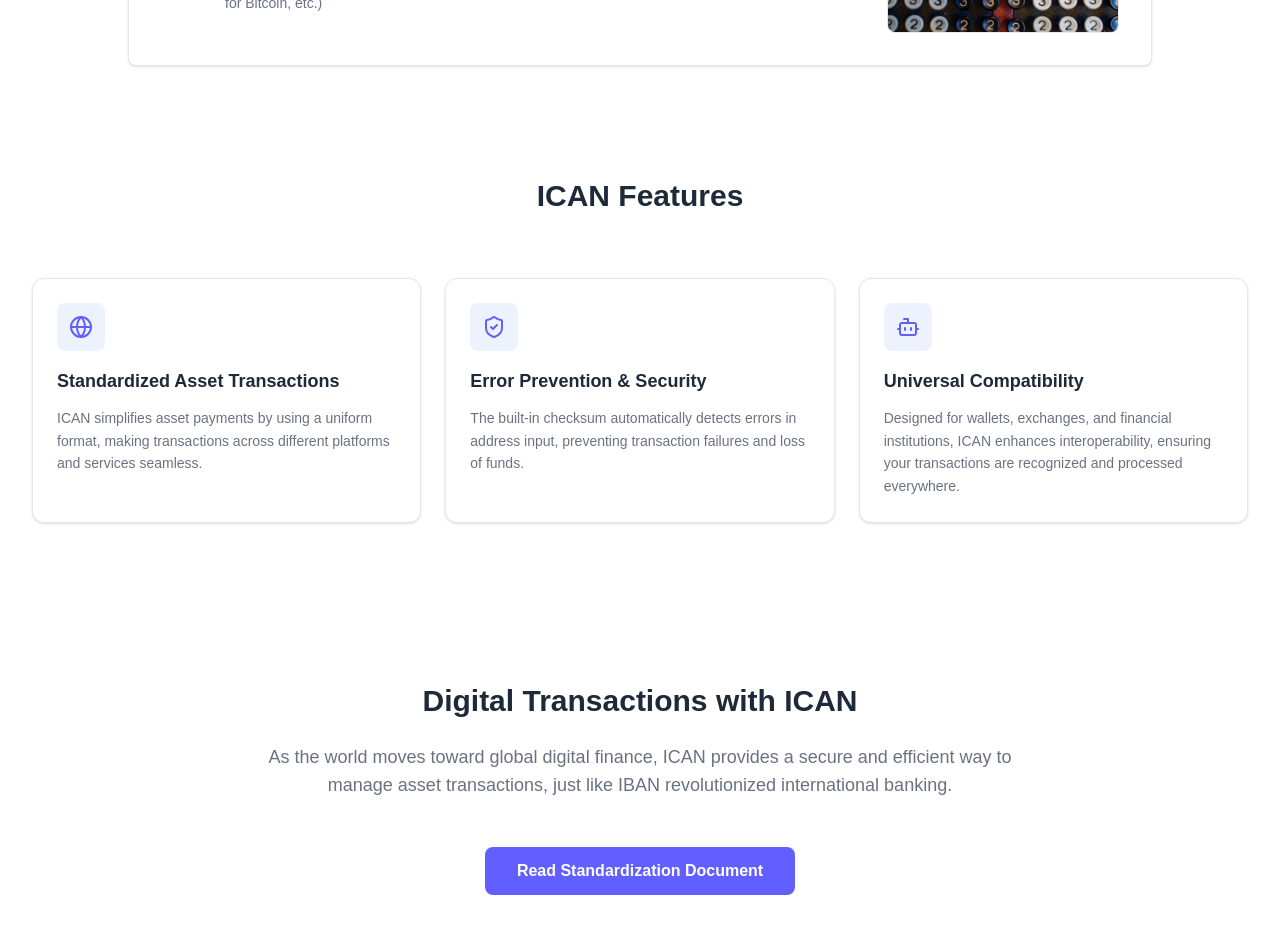
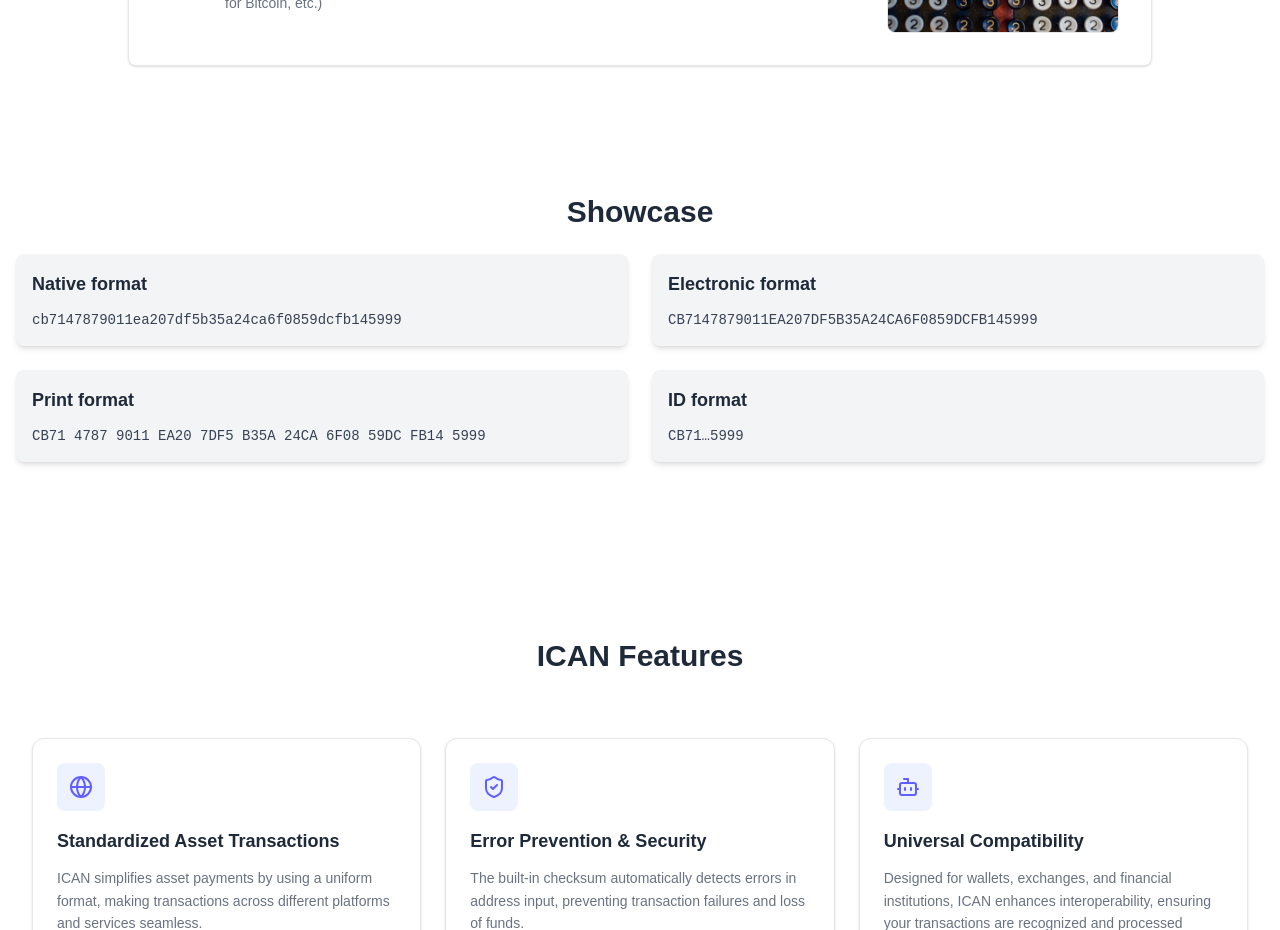
Before and after one commit to core-laboratories/paytoonl-web, a React app: page /solutions/ican in a window 1280 px wide. Shown: the part 1160-2090 px from the top of the page. Built offline with nearby package versions, Linux system fonts and the light colour scheme; a web font is replaced by a local one.

Commit message:
Updates content and adds ICAN showcase
Refines wording in the FAQ component for clarity and conciseness.

Adds a showcase section to the ICAN component, visually
demonstrating different formats.

Updates the FinTag description in the LogosPlain component.

```diff
--- a/src/Components/FAQ/FAQ.tsx
+++ b/src/Components/FAQ/FAQ.tsx
@@ -12,22 +12,22 @@ export default function FAQSimple() {
     {
       question: "What is PayTo protocol?",
       answer:
-        "PayTo is an open-source payment protocol that enables direct, peer-to-peer financial transactions without intermediaries. It provides a standardized way to send and receive payments across different platforms and networks, making financial interactions more efficient, secure, and accessible. The protocol supports various payment methods and can be integrated into existing financial infrastructure.",
+        "PayTo is an open-source payment protocol that enables direct, peer-to-peer financial transactions without intermediaries. The protocol provides a standardized way to send and receive payments across different platforms and networks, making financial interactions more efficient, secure, and accessible. PayTo supports various payment methods and can be integrated into existing financial infrastructure.",
     },
     {
-      question: "Can I integrate it into my payment infrastructure?",
+      question: "Can I integrate into my payment infrastructure?",
       answer:
-        "Yes, PayTo protocol is designed for easy integration into existing payment systems. It provides a composition system and libraries that allow developers to add PayTo functionality to their applications. The protocol is compatible with various programming languages and frameworks, making it suitable for both small businesses and large enterprises looking to modernize their payment processing capabilities.",
+        "Yes, PayTo protocol is designed for easy integration into existing payment systems. The protocol includes a composition system and libraries that enable developers to add PayTo functionality to applications. Compatibility with various programming languages and frameworks makes PayTo suitable for both small businesses and large enterprises looking to modernize payment processing capabilities.",
     },
     {
       question: "Where are the solutions supported?",
       answer:
-        "PayTo solutions are supported across multiple platforms and networks. The protocol works on major blockchain networks, traditional banking systems, and digital payment platforms. Alliance members provide infrastructure and services that ensure PayTo works seamlessly across different regions and regulatory environments, making it a truly global payment solution.",
+        "PayTo solutions are supported across multiple platforms and networks. The protocol operates on major blockchain networks, traditional banking systems, and digital payment platforms. Alliance members provide infrastructure and services that ensure seamless operation across different regions and regulatory environments, enabling global payment solutions.",
     },
     {
       question: "How to start applying the solutions?",
       answer:
-        "To get started with PayTo solutions, begin by exploring our documentation and developer resources. You can join our alliance to access technical support, implementation guides, and community forums. We offer developer teams for testing and provide step-by-step tutorials for integrating PayTo into your applications. Contact our development teams for specialized implementation support.",
+        "To get started with PayTo solutions, begin by exploring available documentation and developer resources. Joining the Alliance provides access to technical support, implementation guides, and community forums. Developer teams are available for testing, along with step-by-step tutorials for integrating PayTo into applications. Contact development teams for specialized implementation support.",
     },
   ];
 
--- a/src/Components/Solutions/ICAN/ICAN.tsx
+++ b/src/Components/Solutions/ICAN/ICAN.tsx
@@ -106,6 +106,38 @@ const ICAN = () => {
           </div>
         </div>
 
+        <section className="container mx-auto px-4 py-8 sm:py-12 lg:py-16">
+          <h2 className="mb-4 text-center text-2xl font-bold text-gray-800 md:mb-6 lg:text-3xl">
+            Showcase
+          </h2>
+          <div className="grid grid-cols-1 sm:grid-cols-2 gap-4 lg:gap-6">
+            <div className="bg-gray-100 p-4 rounded-lg shadow-md">
+              <h3 className="mb-3 text-lg font-semibold text-gray-800">Native format</h3>
+              <pre className="text-sm text-gray-700 whitespace-pre-wrap break-words font-zephirum">
+cb7147879011ea207df5b35a24ca6f0859dcfb145999
+              </pre>
+            </div>
+            <div className="bg-gray-100 p-4 rounded-lg shadow-md">
+              <h3 className="mb-3 text-lg font-semibold text-gray-800">Electronic format</h3>
+              <pre className="text-sm text-gray-700 whitespace-pre-wrap break-words font-zephirum">
+CB7147879011EA207DF5B35A24CA6F0859DCFB145999
+              </pre>
+            </div>
+            <div className="bg-gray-100 p-4 rounded-lg shadow-md">
+              <h3 className="mb-3 text-lg font-semibold text-gray-800">Print format</h3>
+              <pre className="text-sm text-gray-700 whitespace-pre-wrap break-words font-zephirum">
+CB71 4787 9011 EA20 7DF5 B35A 24CA 6F08 59DC FB14 5999
+              </pre>
+            </div>
+            <div className="bg-gray-100 p-4 rounded-lg shadow-md">
+              <h3 className="mb-3 text-lg font-semibold text-gray-800">ID format</h3>
+              <pre className="text-sm text-gray-700 whitespace-pre-wrap break-words font-zephirum">
+CB71…5999
+              </pre>
+            </div>
+          </div>
+        </section>
+
         <div className="bg-white py-6 sm:py-8 lg:py-12">
           <div className="mx-auto max-w-screen-2xl px-2 sm:px-4 md:px-8">
             <div className="mb-10 md:mb-16">
--- a/src/Components/Solutions/LogosPlain/LogosPlain.tsx
+++ b/src/Components/Solutions/LogosPlain/LogosPlain.tsx
@@ -11,7 +11,7 @@ export default function LogosPlain() {
     },
     {
       title: "FinTag",
-      description: "Financial meta system for secure implementation of multiple payment networks",
+      description: "Financial meta and well-known system for secure implementation of multiple payment networks",
       href: "/solutions/fintag",
       icon: Tag
     },
```
